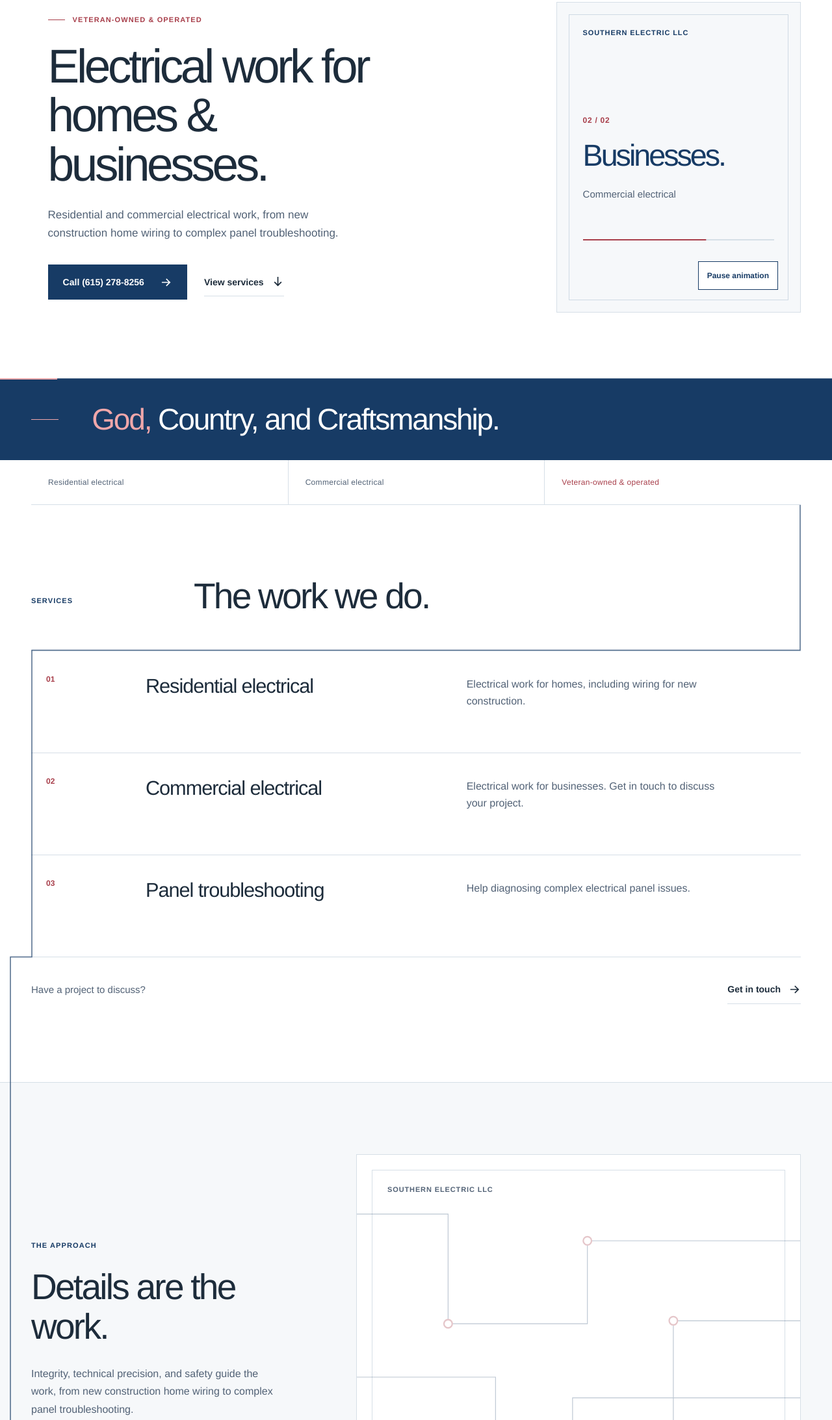
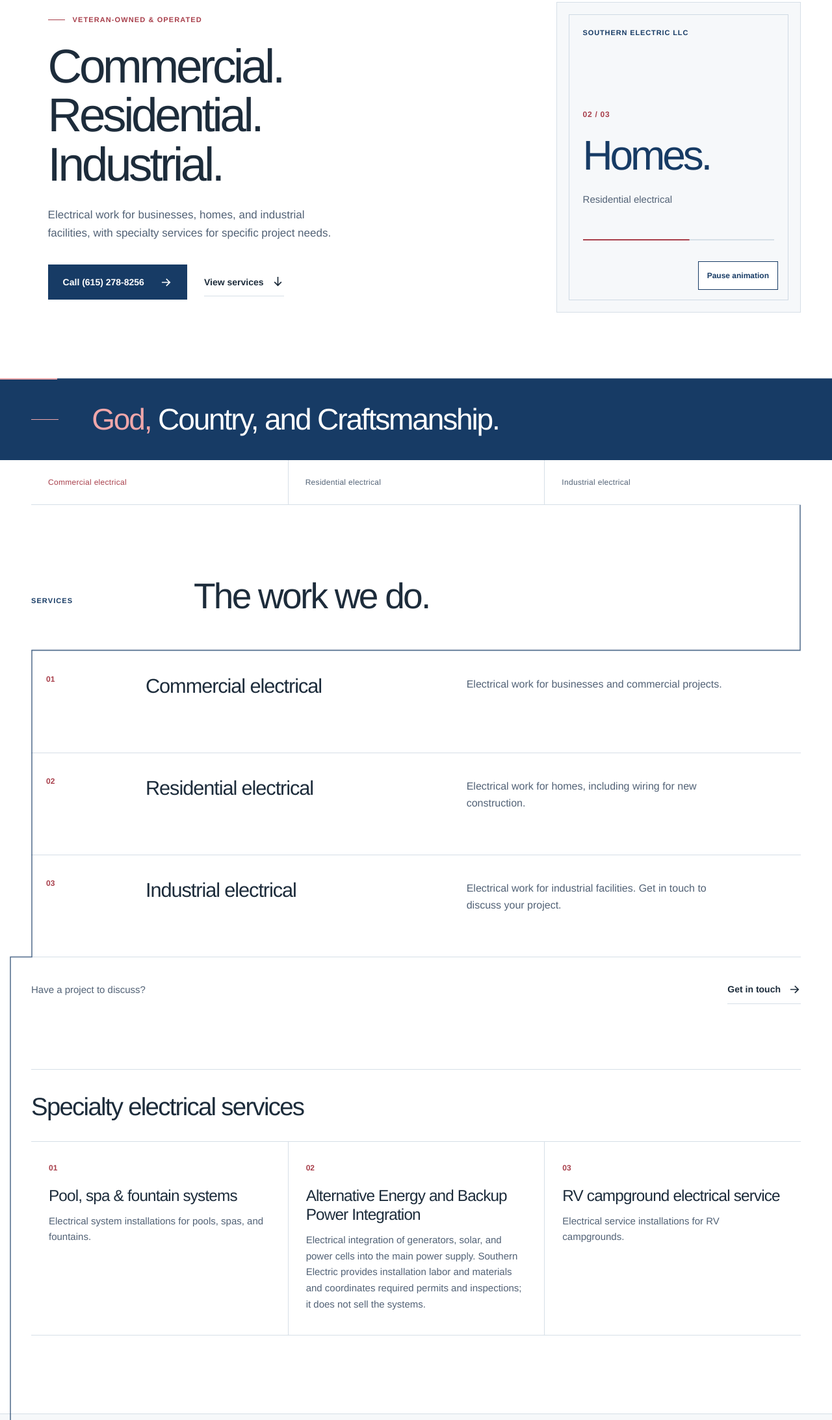
Before and after one commit to antrodian/southern-electric-llc-website, a plain HTML site: page index.html in a window 1280 px wide. Shown: the part 183-2368 px from the top of the page at 65% size. Drawn offline with Linux system fonts and the light colour scheme.

Commit message:
feat: add industrial and specialty services

```diff
--- a/index.html
+++ b/index.html
@@ -3,12 +3,12 @@
   <head>
     <meta charset="utf-8" />
     <meta name="viewport" content="width=device-width, initial-scale=1" />
-    <meta name="description" content="Southern Electric LLC provides residential and commercial electrical work, including new construction home wiring and panel troubleshooting. Explore services and get in touch." />
+    <meta name="description" content="Southern Electric LLC provides commercial, residential, and industrial electrical work, plus specialty electrical installations and power integration." />
     <meta name="theme-color" content="#ffffff" />
-    <title>Southern Electric LLC | Residential &amp; Commercial Electrical Work</title>
+    <title>Southern Electric LLC | Commercial, Residential &amp; Industrial Electrical Work</title>
     <link rel="icon" href="favicon.svg?v=20261031-tricolor" type="image/svg+xml" />
-    <link rel="stylesheet" href="styles.css?v=20261031-type-polish" />
-    <script src="main.js?v=20261031-type" defer></script>
+    <link rel="stylesheet" href="styles.css?v=20261103-services" />
+    <script src="main.js?v=20261103-services" defer></script>
   </head>
   <body>
     <a class="skip-link" href="#main">Skip to content</a>
@@ -37,8 +37,8 @@
         <div class="page-width hero-grid">
           <div class="hero-copy">
             <p class="eyebrow"><span class="eyebrow-line" aria-hidden="true"></span> Veteran-owned &amp; operated</p>
-            <h1 id="hero-title">Electrical work for homes &amp; businesses.</h1>
-            <p class="hero-lede">Residential and commercial electrical work, from new construction home wiring to complex panel troubleshooting.</p>
+            <h1 id="hero-title">Commercial. Residential. Industrial.</h1>
+            <p class="hero-lede">Electrical work for businesses, homes, and industrial facilities, with specialty services for specific project needs.</p>
             <div class="hero-actions">
               <a class="button button-primary" href="tel:+16152788256"><span>Call (615) 278-8256</span><svg viewBox="0 0 20 20" aria-hidden="true"><path d="M4 10h12m-5-5 5 5-5 5" /></svg></a>
               <a class="text-link" href="#services">View services <svg viewBox="0 0 20 20" aria-hidden="true"><path d="M10 3v13m-5-5 5 5 5-5" /></svg></a>
@@ -47,8 +47,9 @@
           <div class="hero-visual">
             <span class="visual-label">Southern Electric LLC</span>
             <div class="kinetic-scenes" aria-hidden="true">
-              <div class="kinetic-scene scene-home"><span class="scene-number">01 / 02</span><strong>Homes.</strong><span class="scene-type">Residential electrical</span></div>
-              <div class="kinetic-scene scene-business"><span class="scene-number">02 / 02</span><strong>Businesses.</strong><span class="scene-type">Commercial electrical</span></div>
+              <div class="kinetic-scene scene-business"><span class="scene-number">01 / 03</span><strong>Businesses.</strong><span class="scene-type">Commercial electrical</span></div>
+              <div class="kinetic-scene scene-home"><span class="scene-number">02 / 03</span><strong>Homes.</strong><span class="scene-type">Residential electrical</span></div>
+              <div class="kinetic-scene scene-industrial"><span class="scene-number">03 / 03</span><strong>Industry.</strong><span class="scene-type">Industrial electrical</span></div>
             </div>
             <span class="stage-progress" aria-hidden="true"><span></span></span>
             <button class="motion-toggle" type="button" aria-pressed="false">Pause animation</button>
@@ -60,8 +61,8 @@
             <p><span>God,</span> Country, and Craftsmanship.</p>
           </div>
         </div>
-        <div class="page-width hero-baseline" aria-label="Southern Electric work and ownership">
-          <span>Residential electrical</span><span>Commercial electrical</span><span>Veteran-owned &amp; operated</span>
+        <div class="page-width hero-baseline" aria-label="Southern Electric work categories">
+          <span>Commercial electrical</span><span>Residential electrical</span><span>Industrial electrical</span>
         </div>
       </section>
 
@@ -76,20 +77,28 @@
           <div class="service-grid reveal">
             <article class="service-item reveal">
               <span class="item-number">01</span>
+              <div><h3>Commercial electrical</h3><p>Electrical work for businesses and commercial projects.</p></div>
+            </article>
+            <article class="service-item reveal">
+              <span class="item-number">02</span>
               <div><h3>Residential electrical</h3><p>Electrical work for homes, including wiring for new construction.</p></div>
             </article>
             <article class="service-item reveal">
-              <span class="item-number">02</span>
-              <div><h3>Commercial electrical</h3><p>Electrical work for businesses. Get in touch to discuss your project.</p></div>
-            </article>
-            <article class="service-item reveal">
               <span class="item-number">03</span>
-              <div><h3>Panel troubleshooting</h3><p>Help diagnosing complex electrical panel issues.</p></div>
+              <div><h3>Industrial electrical</h3><p>Electrical work for industrial facilities. Get in touch to discuss your project.</p></div>
             </article>
           </div>
           <div class="service-cta reveal">
             <p>Have a project to discuss?</p>
             <a class="text-link" href="#contact">Get in touch <svg viewBox="0 0 20 20" aria-hidden="true"><path d="M4 10h12m-5-5 5 5-5 5" /></svg></a>
+          </div>
+          <div class="specialty" aria-labelledby="specialty-title">
+            <h3 id="specialty-title" class="reveal">Specialty electrical services</h3>
+            <div class="specialty-grid">
+              <article class="specialty-item reveal"><span class="item-number">01</span><h4>Pool, spa &amp; fountain systems</h4><p>Electrical system installations for pools, spas, and fountains.</p></article>
+              <article class="specialty-item reveal"><span class="item-number">02</span><h4>Alternative Energy and Backup Power Integration</h4><p>Electrical integration of generators, solar, and power cells into the main power supply. Southern Electric provides installation labor and materials and coordinates required permits and inspections; it does not sell the systems.</p></article>
+              <article class="specialty-item reveal"><span class="item-number">03</span><h4>RV campground electrical service</h4><p>Electrical service installations for RV campgrounds.</p></article>
+            </div>
           </div>
         </div>
       </section>
@@ -99,7 +108,7 @@
           <div class="work-copy reveal">
             <p class="eyebrow">The approach</p>
             <h2 id="work-title">Details are the work.</h2>
-            <p>Integrity, technical precision, and safety guide the work, from new construction home wiring to complex panel troubleshooting.</p>
+            <p>Integrity, technical precision, and safety guide commercial, residential, and industrial electrical work.</p>
           </div>
           <div class="craft-panel reveal">
             <span class="craft-kicker">Southern Electric LLC</span>
@@ -125,7 +134,7 @@
           <div class="values-flow">
             <div class="values-rail" aria-hidden="true"><span class="values-rail-fill"></span></div>
             <article class="value-item"><span class="value-number">01</span><h3>Integrity</h3><p>Following through on commitments and treating job sites with respect.</p></article>
-            <article class="value-item"><span class="value-number">02</span><h3>Precision</h3><p>Organized wiring and panels, with attention to future serviceability.</p></article>
+            <article class="value-item"><span class="value-number">02</span><h3>Precision</h3><p>Attention to detail in electrical installations and future serviceability.</p></article>
             <article class="value-item"><span class="value-number">03</span><h3>Safety</h3><p>A serious approach to working with electrical power.</p></article>
           </div>
         </div>
@@ -155,7 +164,7 @@
               <div class="form-field"><label for="inquiry-email">Your email</label><input id="inquiry-email" name="email" type="email" autocomplete="email" maxlength="254" required /></div>
             </div>
             <div class="form-row">
-              <div class="form-field"><label for="inquiry-type">Project type</label><select id="inquiry-type" name="projectType" required><option value="">Choose one</option><option>Residential electrical</option><option>Commercial electrical</option><option>Panel troubleshooting</option><option>Not sure yet</option></select></div>
+              <div class="form-field"><label for="inquiry-type">Project type</label><select id="inquiry-type" name="projectType" required><option value="">Choose one</option><option>Commercial electrical</option><option>Residential electrical</option><option>Industrial electrical</option><option>Pool, spa, or fountain electrical</option><option>Alternative energy or backup power integration</option><option>RV campground electrical service</option><option>Not sure yet</option></select></div>
               <div class="form-field"><label for="inquiry-reply">Preferred reply</label><select id="inquiry-reply" name="replyBy"><option>Email</option><option>Phone</option></select></div>
             </div>
             <div class="form-field"><label for="inquiry-phone">Your phone <span>(optional unless you prefer a call)</span></label><input id="inquiry-phone" name="phone" type="tel" inputmode="tel" autocomplete="tel" maxlength="40" /></div>
--- a/styles.css
+++ b/styles.css
@@ -81,7 +81,7 @@ h1 { max-width: 14ch; margin-bottom: 26px; font-size: clamp(58px, 5.7vw, 84px);
 .hero-visual::before { position: absolute; inset: 18px; border: 1px solid #cfdae4; content: ""; pointer-events: none; }
 .visual-label { position: absolute; top: 40px; left: 40px; z-index: 1; color: var(--accent); font-size: 11px; font-weight: 600; letter-spacing: .08em; text-transform: uppercase; }
 .kinetic-scene { position: absolute; top: 50%; right: 35px; left: 40px; display: flex; flex-direction: column; align-items: flex-start; transform: translateY(-50%); }
-.kinetic-scene.scene-business { opacity: 0; }
+.kinetic-scene.scene-home, .kinetic-scene.scene-industrial { opacity: 0; }
 .scene-number { margin-bottom: 24px; color: var(--red); font-size: 12px; font-weight: 650; font-variant-numeric: tabular-nums; letter-spacing: .06em; }
 .kinetic-scene strong { display: block; max-width: 100%; font-size: clamp(54px, 5vw, 75px); font-weight: 500; line-height: 1.02; letter-spacing: -.065em; white-space: nowrap; }
 .kinetic-scene.scene-business strong { font-size: clamp(40px, 3.65vw, 55px); }
@@ -104,7 +104,7 @@ h1 { max-width: 14ch; margin-bottom: 26px; font-size: clamp(58px, 5.7vw, 84px);
 .hero-baseline { display: grid; grid-template-columns: repeat(3, minmax(0, 1fr)); border-bottom: 1px solid var(--line); }
 .hero-baseline span { min-height: 68px; display: flex; align-items: center; padding: 14px 26px; color: var(--muted); font-size: 12px; font-weight: 550; letter-spacing: .025em; }
 .hero-baseline span + span { border-left: 1px solid var(--line); }
-.hero-baseline span:last-child { color: var(--red); }
+.hero-baseline span:first-child { color: var(--red); }
 
 .services { padding-block: 110px 120px; }
 .section-intro { display: grid; grid-template-columns: 200px minmax(0, 1fr); gap: 50px; margin-bottom: 53px; }
@@ -124,6 +124,14 @@ h1 { max-width: 14ch; margin-bottom: 26px; font-size: clamp(58px, 5.7vw, 84px);
 .service-item p { max-width: 45ch; margin: 2px 0 0; color: var(--muted); font-size: 16px; line-height: 1.65; }
 .service-cta { display: flex; align-items: center; justify-content: space-between; gap: 26px; padding-top: 28px; }
 .service-cta p { margin: 0; color: var(--muted); font-size: 15px; }
+.specialty { margin-top: 100px; padding-top: 35px; border-top: 1px solid var(--line); }
+.specialty > h3 { margin: 0 0 32px; font-size: clamp(30px, 3vw, 43px); font-weight: 500; line-height: 1.12; letter-spacing: -.045em; }
+.specialty-grid { display: grid; grid-template-columns: repeat(3, minmax(0, 1fr)); border-top: 1px solid var(--line); border-bottom: 1px solid var(--line); }
+.specialty-item { min-width: 0; padding: 30px 27px 34px; transition: background .22s ease; }
+.specialty-item + .specialty-item { border-left: 1px solid var(--line); }
+.specialty-item:hover { background: var(--panel); }
+.specialty-item h4 { margin: 20px 0 13px; font-size: clamp(21px, 1.9vw, 26px); font-weight: 500; line-height: 1.2; letter-spacing: -.035em; }
+.specialty-item p { max-width: 44ch; margin: 0; color: var(--muted); font-size: 15px; line-height: 1.65; }
 
 .work { padding-block: 110px 118px; border-top: 1px solid var(--line); border-bottom: 1px solid var(--line); background: var(--panel); }
 .work-layout { display: grid; grid-template-columns: minmax(0, .75fr) minmax(0, 1.25fr); gap: clamp(55px, 7vw, 105px); align-items: center; }
@@ -203,16 +211,18 @@ h1 { max-width: 14ch; margin-bottom: 26px; font-size: clamp(58px, 5.7vw, 84px);
 
 @keyframes rise-in { from { opacity: .75; transform: translateY(12px); } to { opacity: 1; transform: translateY(0); } }
 @keyframes count-in { from { opacity: .65; transform: translateY(4px); } to { opacity: 1; transform: translateY(0); } }
-@keyframes home-scene { 0%, 44% { opacity: 1; transform: translateY(-50%); } 50%, 95% { opacity: 0; transform: translateY(calc(-50% - 20px)); } 96% { opacity: 0; transform: translateY(calc(-50% + 20px)); } 100% { opacity: 1; transform: translateY(-50%); } }
-@keyframes business-scene { 0%, 44% { opacity: 0; transform: translateY(calc(-50% + 20px)); } 50%, 94% { opacity: 1; transform: translateY(-50%); } 100% { opacity: 0; transform: translateY(calc(-50% - 20px)); } }
+@keyframes business-scene { 0%, 28% { opacity: 1; transform: translateY(-50%); } 34%, 95% { opacity: 0; transform: translateY(calc(-50% - 20px)); } 96% { opacity: 0; transform: translateY(calc(-50% + 20px)); } 100% { opacity: 1; transform: translateY(-50%); } }
+@keyframes home-scene { 0%, 28% { opacity: 0; transform: translateY(calc(-50% + 20px)); } 34%, 61% { opacity: 1; transform: translateY(-50%); } 67%, 100% { opacity: 0; transform: translateY(calc(-50% - 20px)); } }
+@keyframes industrial-scene { 0%, 61% { opacity: 0; transform: translateY(calc(-50% + 20px)); } 67%, 94% { opacity: 1; transform: translateY(-50%); } 100% { opacity: 0; transform: translateY(calc(-50% - 20px)); } }
 @keyframes stage-fill { from { transform: scaleX(0); } to { transform: scaleX(1); } }
 .has-motion .hero-copy .eyebrow { animation: rise-in .4s .04s both ease-out; }
 .has-motion .hero-copy h1 { animation: rise-in .55s .1s both ease-out; }
 .has-motion .hero-lede, .has-motion .hero-actions { animation: rise-in .5s .18s both ease-out; }
 .has-motion .hero-statement p { animation: rise-in .55s .25s both ease-out; }
-.has-motion .scene-home { animation: home-scene 10s infinite; }
-.has-motion .scene-business { animation: business-scene 10s infinite; }
-.has-motion .stage-progress span { animation: stage-fill 10s linear infinite; }
+.has-motion .scene-business { animation: business-scene 12s infinite; }
+.has-motion .scene-home { animation: home-scene 12s infinite; }
+.has-motion .scene-industrial { animation: industrial-scene 12s infinite; }
+.has-motion .stage-progress span { animation: stage-fill 12s linear infinite; }
 .has-motion .hero-visual:not(.is-in-view) .kinetic-scene, .has-motion .hero-visual:not(.is-in-view) .stage-progress span { animation-play-state: paused; }
 .has-motion .reveal:not(.service-grid) { opacity: .68; transform: translateY(18px); transition: opacity .55s ease-out, transform .55s ease-out, background .22s ease; }
 .has-motion .reveal:not(.service-grid).is-visible { opacity: 1; transform: translateY(0); }
@@ -247,6 +257,8 @@ h1 { max-width: 14ch; margin-bottom: 26px; font-size: clamp(58px, 5.7vw, 84px);
   .service-item { grid-template-columns: 55px minmax(0, 1fr); gap: 14px 18px; min-height: 0; padding: 28px 16px 30px 0; }
   .service-item p { grid-column: 2; margin: 0; }
   .service-item .item-number { padding-left: 12px; }
+  .specialty-grid { grid-template-columns: 1fr; }
+  .specialty-item + .specialty-item { border-top: 1px solid var(--line); border-left: 0; }
   .about-layout { grid-template-columns: 1fr; gap: 55px; }
   .about-story { position: static; padding: 0; }
   .about-progress { display: none; }
@@ -300,7 +312,7 @@ h1 { max-width: 14ch; margin-bottom: 26px; font-size: clamp(58px, 5.7vw, 84px);
   .hero-statement p { font-size: clamp(25px, 6.4vw, 36px); }
   .hero-baseline span { min-height: 58px; padding: 10px 12px; font-size: 11px; line-height: 1.45; letter-spacing: 0; }
   .hero-baseline span:nth-child(2) { border-left: 1px solid var(--line); }
-  .hero-baseline span:last-child { min-height: 46px; color: var(--red); }
+  .hero-baseline span:last-child { min-height: 46px; }
   .has-motion .reveal:not(.service-grid) { opacity: .78; transform: translateY(14px); transition-duration: .45s; }
   .services, .about { padding-block: 74px; }
   .section-intro { margin-bottom: 30px; }
@@ -311,6 +323,11 @@ h1 { max-width: 14ch; margin-bottom: 26px; font-size: clamp(58px, 5.7vw, 84px);
   .service-item h3 { max-width: none; font-size: clamp(24px, 6vw, 28px); }
   .service-item p { max-width: 40ch; margin-top: 10px; font-size: 15px; line-height: 1.6; }
   .service-cta { align-items: flex-start; flex-direction: column; gap: 8px; padding-top: 25px; }
+  .specialty { margin-top: 70px; padding-top: 26px; }
+  .specialty > h3 { margin-bottom: 25px; font-size: 32px; }
+  .specialty-item { padding: 24px 16px 27px; }
+  .specialty-item h4 { margin-top: 13px; font-size: 23px; }
+  .specialty-item p { font-size: 15px; }
   .work { padding-block: 74px; }
   .work-layout { gap: 34px; }
   .work-copy > p:last-child { margin-top: 20px; font-size: 15px; }
@@ -365,7 +382,7 @@ h1 { max-width: 14ch; margin-bottom: 26px; font-size: clamp(58px, 5.7vw, 84px);
 @media (hover: none) {
   .button-primary:hover, .site-nav .nav-contact:hover, .motion-toggle:hover { transform: none; }
   .button-primary:hover::before { transform: translateX(-101%); }
-  .contact-method:hover, .service-item:hover { background: transparent; color: inherit; }
+  .contact-method:hover, .service-item:hover, .specialty-item:hover { background: transparent; color: inherit; }
   .contact-method:active { background: var(--panel-2); }
   .site-nav .nav-contact:hover, .mobile-contact-bar a:first-child:hover { background: var(--accent); color: #fff; }
   .mobile-contact-bar a:hover { background: var(--bg); color: var(--text); }
```
Also changed, not shown: 3 other files.
